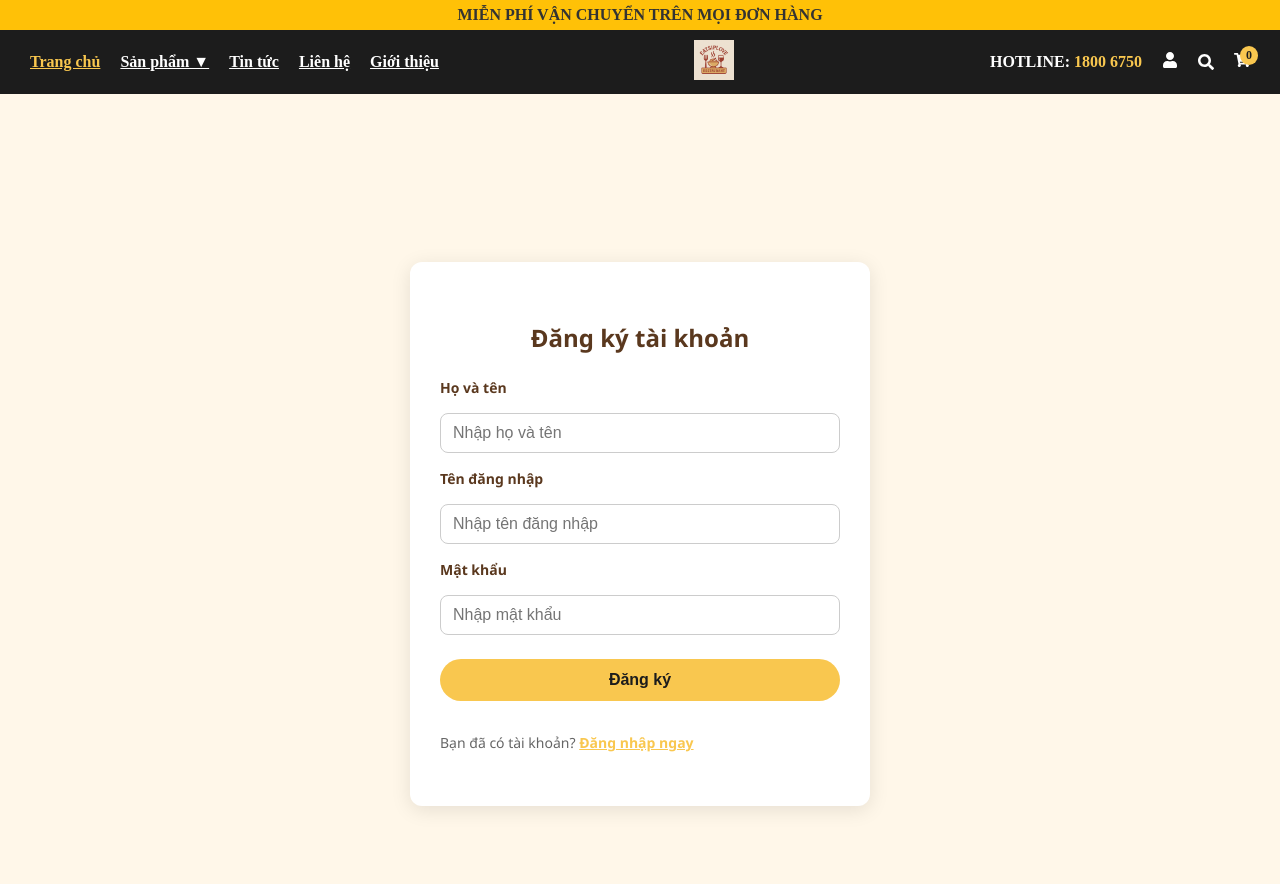
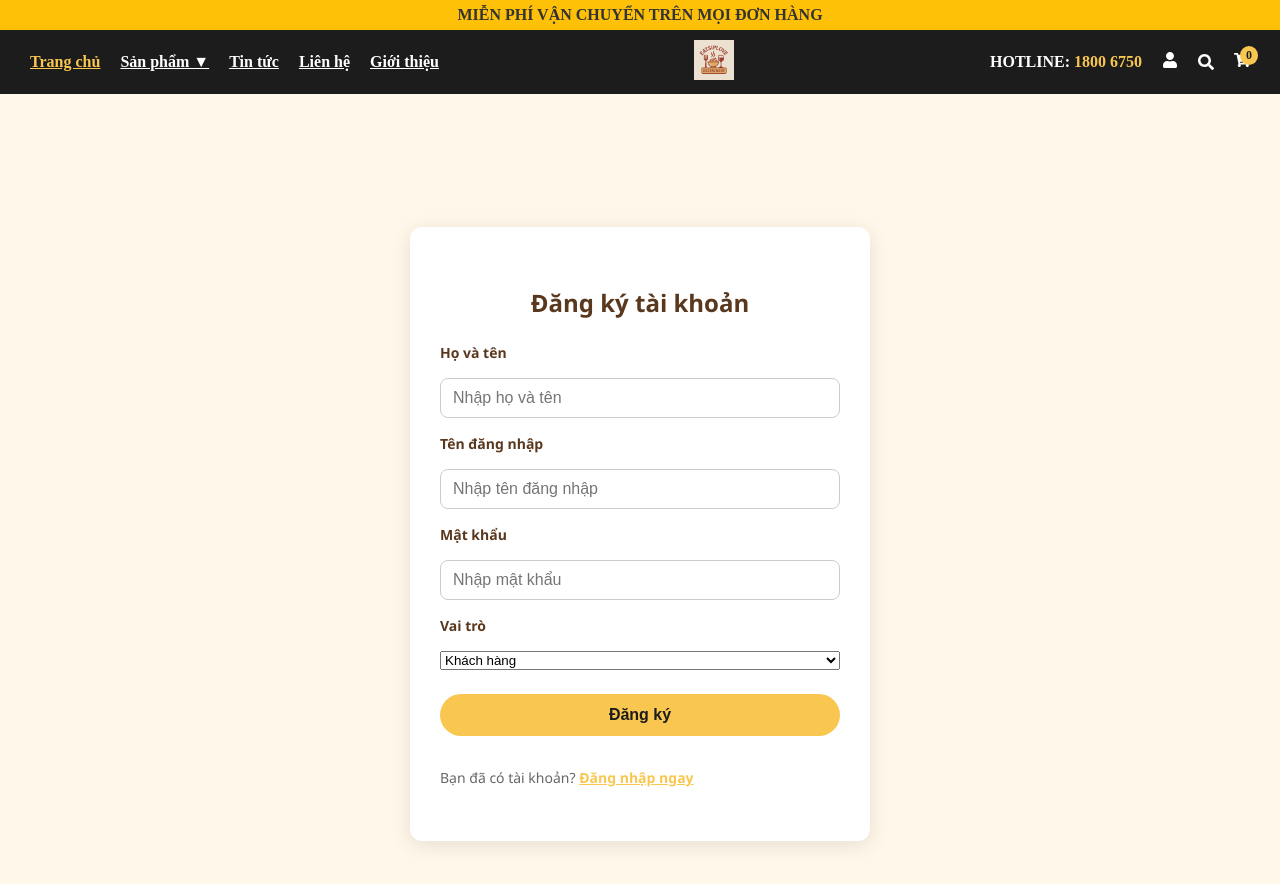
Before and after one commit to Project-start-2025/eatsiplove, a Next.js app: page /Register in a window 1280 px wide. Shown: the top 884 px of the page. Built offline with nearby package versions, Linux system fonts and the light colour scheme.

Commit message:
Update RegisterForm.tsx

```diff
--- a/src/app/Register/RegisterForm.tsx
+++ b/src/app/Register/RegisterForm.tsx
@@ -7,6 +7,7 @@ const RegisterForm = () => {
   const [fullName, setFullName] = useState("");
   const [username, setUsername] = useState("");
   const [password, setPassword] = useState("");
+  const [role, setRole] = useState("");
   // Có thể thêm role nếu cần, hoặc mặc định "user"
   const [message, setMessage] = useState<string | null>(null);
   const [loading, setLoading] = useState(false);
@@ -88,7 +89,19 @@ const RegisterForm = () => {
         disabled={loading}
       />
 
-      {/* Nếu muốn chọn role, bạn có thể thêm dropdown ở đây */}
+      <label htmlFor="role" style={styles.label}>
+        Vai trò
+      </label>
+      <select
+        id="role"
+        value={role}
+        onChange={(e) => setRole(e.target.value)}
+        style={styles.select}
+        disabled={loading}
+      >
+        <option value="customer">Khách hàng</option>
+        <option value="admin">Admin</option>
+      </select>
 
       <button type="submit" style={styles.button} disabled={loading}>
         {loading ? "Đang đăng ký..." : "Đăng ký"}
```
